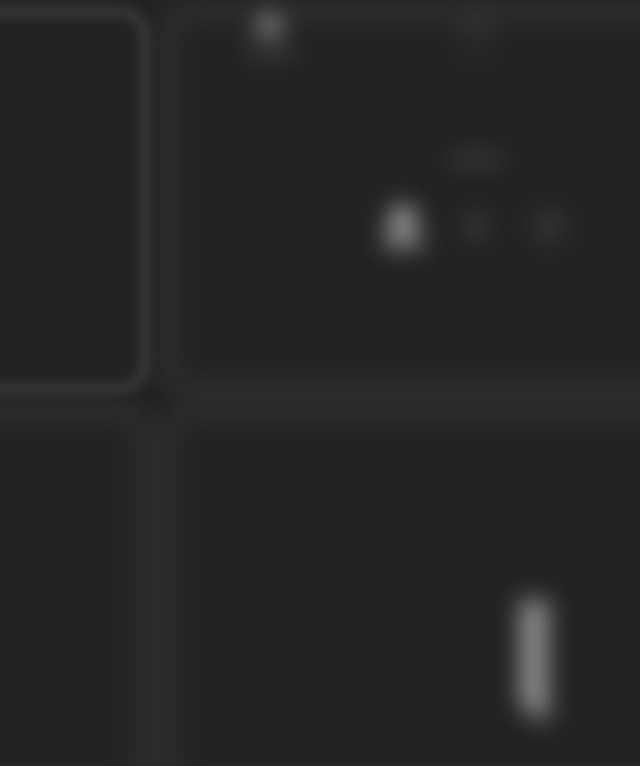
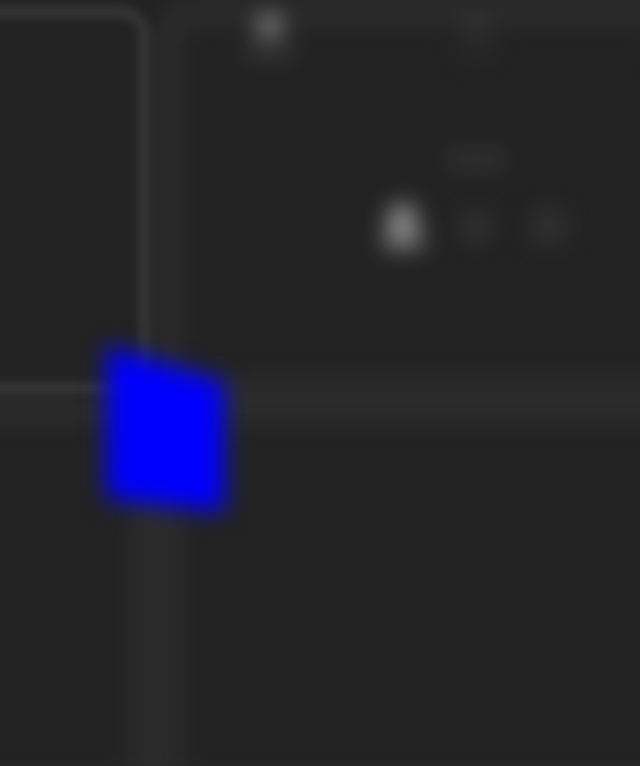
Before and after one commit to JielingYang/HomePageProject, a React app in the folder react-client/: page / in a window 1280 px wide. Shown: the top 766 px of the page, without its empty margins (484-1124 px from the left). Built offline with nearby package versions, Linux system fonts and the light colour scheme; the HTML template or start-up script is replaced by a standard one.

Commit message:
keep testing on how to make blur transition work properly

```diff
--- a/react-client/src/components/App.js
+++ b/react-client/src/components/App.js
@@ -64,7 +64,7 @@ class App extends Component<AppPropsType>
         let appComponentStyleObject: StyleObject = new StyleObject()
             .setBasics(appComponentShapeModel.getWidth(), appComponentShapeModel.getHeight(), appComponentShapeModel.getTopLeftPoint().getX(), appComponentShapeModel.getTopLeftPoint().getY())
             .setBackgroundColor(this.props.appBackgroundColor)
-            .setPerspective(this.props.appPerspective, undefined)
+            .setPerspective(this.props.appPerspective)
             .addTransition("background-color", TRANSITION_TIME_NORMAL);
 
         console.log(LEVEL0_CONSOLE_PREFIX + appComponentShapeModel.getStringId(), LEVEL0_CONSOLE_FONT);
--- a/react-client/src/components/basePanelSubComponents/BottomRightPanel.js
+++ b/react-client/src/components/basePanelSubComponents/BottomRightPanel.js
@@ -29,20 +29,27 @@ const BottomRightPanel = (props: BottomRightPanelPropsType) =>
                  : BLUR_LEVEL.MEDIUM);
 
     let isLandscape: boolean = bottomRightPanelShapeModel.getWidth() >= bottomRightPanelShapeModel.getHeight();
-    let engineContainerDivSize: number = 20 * bottomRightPanelShapeModel.getUnitLengthSmall();
-    let engineContainerDivStyleObject: StyleObject = new StyleObject().setBasics(engineContainerDivSize, engineContainerDivSize, "50%", "50%").setTransformStyle("preserve-3d");
-    if (isLandscape)
-    {
-        engineContainerDivStyleObject.addRotationY(-90)
-            .addTranslationX(3 * engineContainerDivSize)
-        .addRotationY(10);
-            // .addTranslationX(props.bottomRightPanelState.engineDistance)
-        // .addRotationY(props.bottomRightPanelState.engineRotation);
-    }
-    else
-    {
-        engineContainerDivStyleObject.addRotationX(90).addTranslationY(props.bottomRightPanelState.engineDistance).addRotationX(-props.bottomRightPanelState.engineRotation);
-    }
+    let engineContainerDivSize: number = 30 * bottomRightPanelShapeModel.getUnitLengthSmall();
+    let engineContainerDivStyleObject: StyleObject = new StyleObject().setBasics(engineContainerDivSize, engineContainerDivSize, 0, 0)
+        // .setBackgroundColor("rgba(255,255,255,0.2)")
+        .addTransition("background-color", TRANSITION_TIME_NORMAL)
+        // .addTransition("filter", TRANSITION_TIME_NORMAL)
+        .setBackgroundColor(props.bottomRightPanelState.bottomRightPanelFocusOn
+                 ? "green"
+                 : "blue");
+    // if (isLandscape)
+    // {
+    engineContainerDivStyleObject
+        .addRotationY(90)
+        .addTranslationX(-engineContainerDivSize)
+    .addRotationY(-30);
+    // .addTranslationX(props.bottomRightPanelState.engineDistance)
+    // .addRotationY(props.bottomRightPanelState.engineRotation);
+    // }
+    // else
+    // {
+    // engineContainerDivStyleObject.addRotationX(90).addTranslationY(props.bottomRightPanelState.engineDistance).addRotationX(-props.bottomRightPanelState.engineRotation);
+    // }
 
     let enginePartModels: Array<EnginePartStateModel> = props.bottomRightPanelState.enginePartStateModels;
     let mouseHoverOnAny: boolean = enginePartModels.some((m: EnginePartStateModel) => m.getMouseHover());
@@ -57,17 +64,17 @@ const BottomRightPanel = (props: BottomRightPanelPropsType) =>
              onMouseLeave={() => props.bottomRightPanelAction_setBottomRightPanelFocusOn(false)}>
             <SubPanelBorder subPanelState={props.bottomRightPanelState} borderBlurLevel={BLUR_LEVEL.LIGHT}/>
             <div style={engineContainerDivStyleObject.getStyle()}>
-                {enginePartModels.map((model: EnginePartStateModel, index: number) =>
-                {
-                    let enginePartStyleObject = new StyleObject().setBasics("100%", "100%", 0, 0)
-                        .setBackgroundColor(WHITE_TRANSPARENT_50)
-                        .setBlur(enginePartBlurLevel)
-                        .addTranslationZ(model.getZPosition())
-                        .addTransition("filter", TRANSITION_TIME_NORMAL);
-                    return index === 2 ? <div key={index} style={enginePartStyleObject.getStyle()}
-                                onMouseEnter={() => props.bottomRightPanelAction_requestToSetMouseHoverOnEnginePart(index, true)}
-                                onMouseLeave={() => props.bottomRightPanelAction_requestToSetMouseHoverOnEnginePart(index, false)}/>:null;
-                })}
+                {/*{enginePartModels.map((model: EnginePartStateModel, index: number) =>*/}
+                {/*{*/}
+                {/*let enginePartStyleObject = new StyleObject().setBasics("100%", "100%", 0, 0)*/}
+                {/*.setBackgroundColor(WHITE_TRANSPARENT_50)*/}
+                {/*.setBlur(enginePartBlurLevel)*/}
+                {/*.addTranslationZ(model.getZPosition())*/}
+                {/*.addTransition("filter", TRANSITION_TIME_NORMAL);*/}
+                {/*return index === 2 ? <div key={index} style={enginePartStyleObject.getStyle()}*/}
+                {/*onMouseEnter={() => props.bottomRightPanelAction_requestToSetMouseHoverOnEnginePart(index, true)}*/}
+                {/*onMouseLeave={() => props.bottomRightPanelAction_requestToSetMouseHoverOnEnginePart(index, false)}/>:null;*/}
+                {/*})}*/}
             </div>
         </div>);
 };
```
